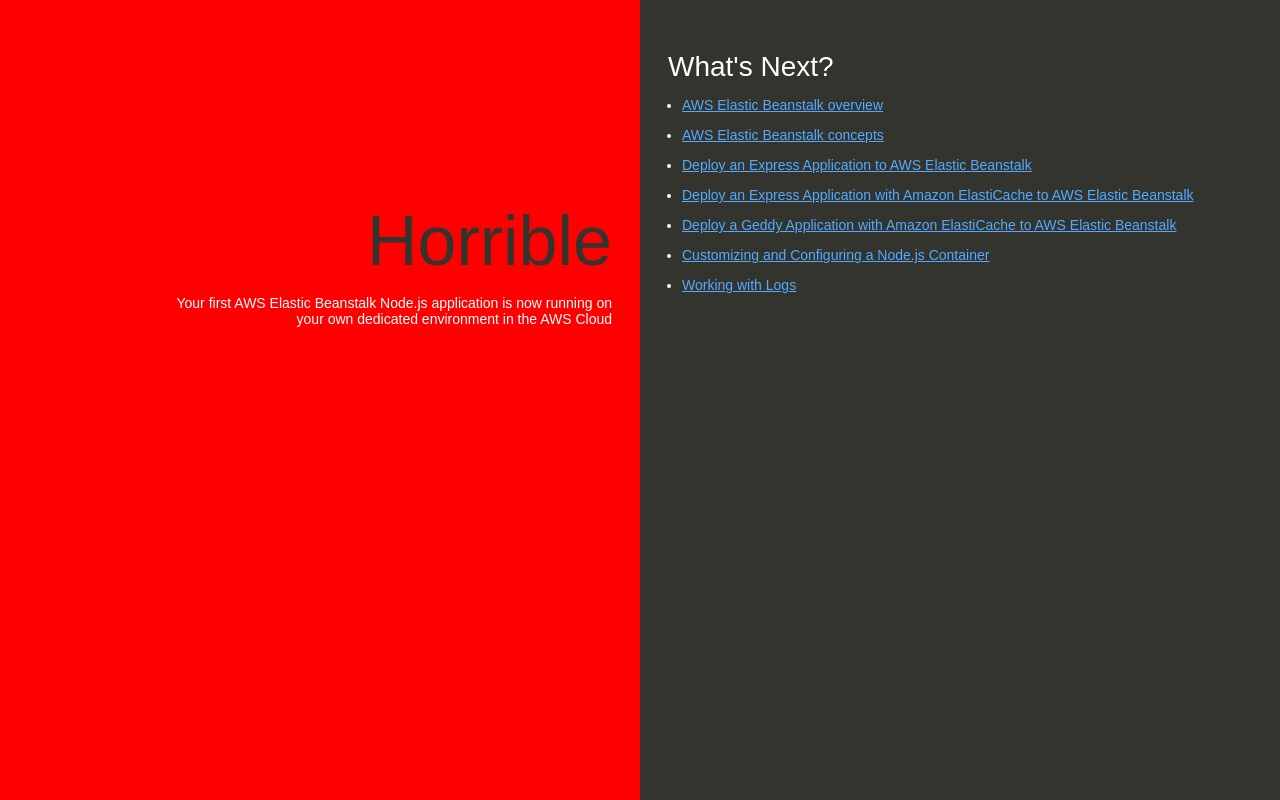
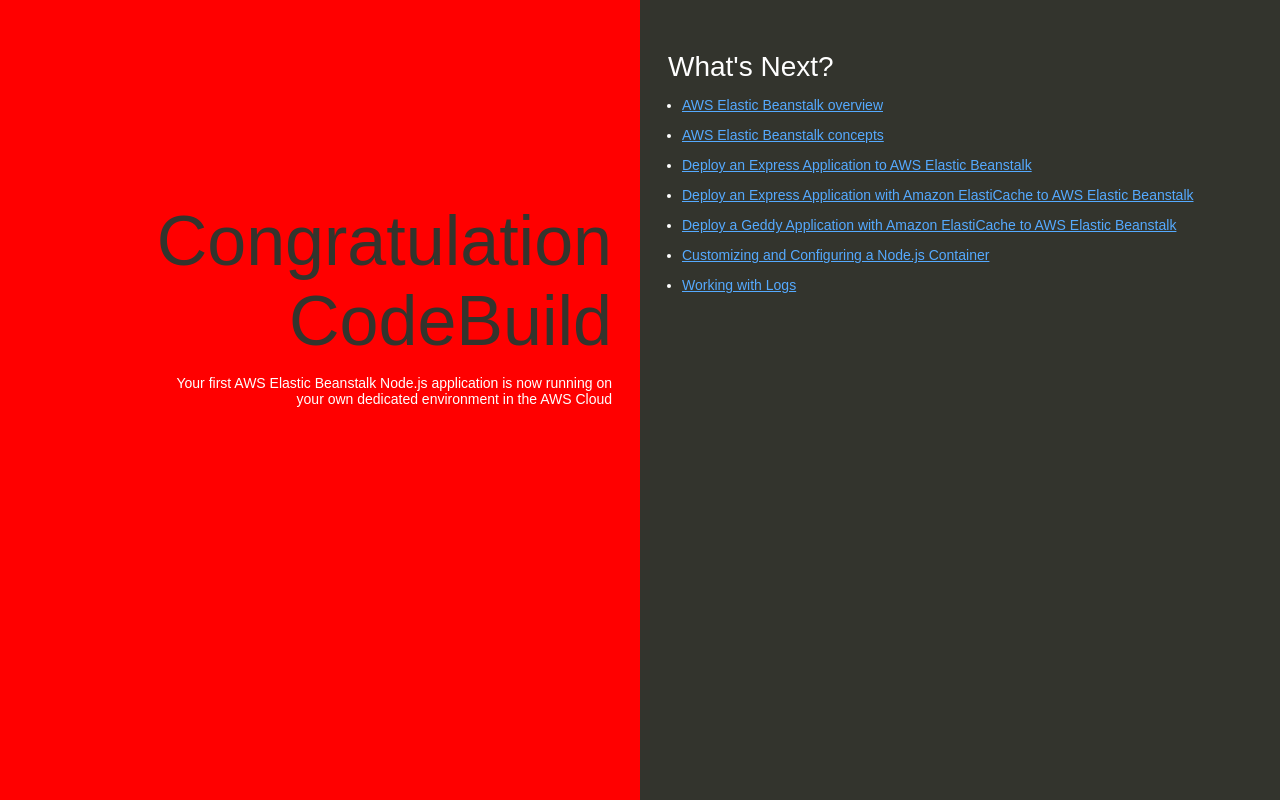
Before and after one commit to changken/my-nodejs-app, a website: page index.html in a window 1280 px wide. Drawn offline with Linux system fonts and the light colour scheme.

Commit message:
change back to congratulation

```diff
--- a/index.html
+++ b/index.html
@@ -74,7 +74,7 @@
   </head>
   <body>
     <div class="textColumn">
-      <h1>Horrible</h1>
+      <h1>Congratulation CodeBuild</h1>
       <p>Your first AWS Elastic Beanstalk Node.js application is now running on your own dedicated environment in the AWS Cloud</p>
     </div>
     <div class="linksColumn">
```
